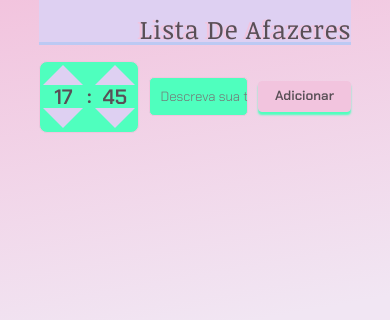
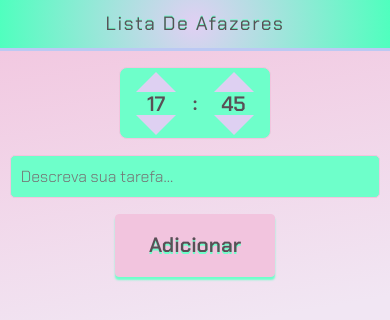
Before and after one commit to ygordimas/lista-de-afazeres, a plain HTML site: page index.html in a window 390 px wide. Drawn offline with Linux system fonts and the light colour scheme.

Commit message:
Ajustes no layout

```diff
--- a/index.html
+++ b/index.html
@@ -2,43 +2,49 @@
 <!--[if lt IE 7]>      <html class="no-js lt-ie9 lt-ie8 lt-ie7"> <![endif]-->
 <!--[if IE 7]>         <html class="no-js lt-ie9 lt-ie8"> <![endif]-->
 <!--[if IE 8]>         <html class="no-js lt-ie9"> <![endif]-->
-<!--[if gt IE 8]>      <html class="no-js"> <!--<![endif]-->
+<!--[if gt IE 8]>      <html class="no-js"> <![endif]-->
 <html>
+  <head>
+    <meta charset="utf-8" />
+    <meta http-equiv="X-UA-Compatible" content="IE=edge" />
+    <title>To-Do List</title>
+    <meta name="description" content="" />
+    <meta name="viewport" content="width=device-width, initial-scale=1" />
 
-<head>
-    <meta charset="utf-8">
-    <meta http-equiv="X-UA-Compatible" content="IE=edge">
-    <title>To-Do List</title>
-    <meta name="description" content="">
-    <meta name="viewport" content="width=device-width, initial-scale=1">
-
-    <link rel="preconnect" href="https://fonts.googleapis.com">
-    <link rel="preconnect" href="https://fonts.gstatic.com" crossorigin>
+    <link rel="preconnect" href="https://fonts.googleapis.com" />
+    <link rel="preconnect" href="https://fonts.gstatic.com" crossorigin />
     <link
       href="https://fonts.googleapis.com/css2?family=Chakra+Petch:wght@300;400;500;600&family=Noticia+Text:wght@400;700&display=swap"
-        rel="stylesheet">
+      rel="stylesheet"
+    />
 
-    <link rel="stylesheet" href="reset.css">
-    <link rel="stylesheet" href="styles.css">
+    <link rel="stylesheet" href="reset.css" />
+    <link rel="stylesheet" href="styles.css" />
     <script src="https://unpkg.com/phosphor-icons"></script>
-
   </head>
 
   <body>
     <!--[if lt IE 7]>
-            <p class="browsehappy">You are using an <strong>outdated</strong> browser. Please <a href="#">upgrade your browser</a> to improve your experience.</p>
+      <p class="browsehappy">
+        You are using an <strong>outdated</strong> browser. Please
+        <a href="#">upgrade your browser</a> to improve your experience.
+      </p>
     <![endif]-->
     <header>
       <span class="titulo">lista de afazeres</span>
       <!-- <i class="ph-note-pencil"></i> -->
     </header>
     <main>
-
       <div class="todoInputs">
         <div class="time-picker" data-time="00:00">
           <div class="hour">
             <div class="hr-up"></div>
-                    <input type="number" class="hr" value="00">
+            <input
+              type="number"
+              class="hr"
+              onclick="this.select();"
+              value="00"
+            />
             <div class="hr-down"></div>
           </div>
 
@@ -46,36 +52,35 @@
 
           <div class="minute">
             <div class="min-up"></div>
-                    <input type="number" class="min" value="00">
+            <input
+              type="number"
+              class="min"
+              onclick="this.select();"
+              value="00"
+            />
             <div class="min-down"></div>
           </div>
         </div>
 
-
-
         <div class="tarefa">
           <!-- <label for="Descricao">Tarefa</label> -->
-                <input type="text" name="Descricao" class="inputTarefa" id="inputTarefaTexto"
-                    placeholder="Descreva sua tarefa...">
+          <input
+            type="text"
+            name="Descricao"
+            class="inputTarefa"
+            id="inputTarefaTexto"
+            placeholder="Descreva sua tarefa..."
+          />
         </div>
 
-
         <button class="botaoAdicionar">Adicionar</button>
-
-
       </div>
       <div class="linha"></div>
     </main>
 
-
-    <section class="toDoLista">
-
-    </section>
-
+    <section class="toDoLista"></section>
 
     <script src="timePicker.js" async defer></script>
     <script src="toDoList.js" async defer></script>
-
   </body>
-
 </html>
--- a/styles.css
+++ b/styles.css
@@ -1,11 +1,11 @@
 :root {
   --main-bg-color: #f1e6f3;
   /* --main-bg-color: #F2DFE2; */
-    --secondary-bg-color: #F2C4DE;
-    --main-text-color: #594F56;
+  --secondary-bg-color: #f2c4de;
+  --main-text-color: #594f56;
   --secondary-text-color: #bcc9f3;
-    --accent-color: #DED0F2;
-    --secondary-accent-color: #4fffbe;
+  --accent-color: #ded0f2;
+  --secondary-accent-color: #6effca;
   --font-size-big: 1.6rem;
   --font-size-regular: 1.3rem;
   --font-size-small: 1rem;
@@ -15,30 +15,66 @@ body {
   width: 100%;
   height: 100vh;
   background-size: cover;
-    background: rgb(242,196,222);
-    background: -moz-linear-gradient(170deg, rgba(242,196,222,1) 0%, rgba(241,230,243,1) 40%);
-    background: -webkit-linear-gradient(170deg, rgba(242,196,222,1) 0%, rgba(241,230,243,1) 40%);
-    background: linear-gradient(170deg, rgba(242,196,222,1) 0%, rgba(241,230,243,1) 40%);
+  background: rgb(242, 196, 222);
+  background: -moz-linear-gradient(
+    170deg,
+    rgba(242, 196, 222, 1) 0%,
+    rgba(241, 230, 243, 1) 40%
+  );
+  background: -webkit-linear-gradient(
+    170deg,
+    rgba(242, 196, 222, 1) 0%,
+    rgba(241, 230, 243, 1) 40%
+  );
+  background: linear-gradient(
+    170deg,
+    rgba(242, 196, 222, 1) 0%,
+    rgba(241, 230, 243, 1) 40%
+  );
   filter: progid:DXImageTransform.Microsoft.gradient(startColorstr="#f2c4de",endColorstr="#f1e6f3",GradientType=1);
   color: var(--main-text-color);
 }
 
 header {
-    width: 80%;
+  width: 100%;
+  height: 3rem;
   display: flex;
-    justify-content: flex-end;
+  align-items: center;
   margin: 0 auto 1rem;
-    padding-top: 1rem;
+
   border-bottom: 3px solid var(--secondary-text-color);
-    font-family: 'Noticia Text', serif;
-    font-size: var(--font-size-big);
-    background-color: var(--accent-color);
-    letter-spacing: 0.04rem;
-    text-transform: capitalize;
-    text-shadow: -3px 0px .5px var(--secondary-bg-color);
+
+  background: rgb(222, 208, 242);
+  background: -moz-radial-gradient(
+    circle,
+    rgba(222, 208, 242, 1) 2%,
+    rgba(79, 255, 190, 1) 100%
+  );
+  background: -webkit-radial-gradient(
+    circle,
+    rgba(222, 208, 242, 1) 2%,
+    rgba(79, 255, 190, 1) 100%
+  );
+  background: radial-gradient(
+    circle,
+    rgba(222, 208, 242, 1) 2%,
+    rgba(79, 255, 190, 1) 100%
+  );
+  filter: progid:DXImageTransform.Microsoft.gradient(startColorstr="#ded0f2",endColorstr="#4fffbe",GradientType=1);
+
+  text-align: center;
   cursor: default;
 }
 
+header .titulo {
+  color: var(--main-text-color);
+  font-family: "Chakra Petch", sans-serif;
+  font-size: 1.2rem;
+  letter-spacing: 0.1rem;
+  text-transform: capitalize;
+  text-shadow: 0px -1px 0.5px var(--secondary-accent-color);
+  margin: 0 auto;
+}
 
 main {
   width: 100vw;
@@ -60,7 +96,6 @@ main {
   width: 100%;
   margin-left: 10px;
   margin-right: 10px;
-
 }
 
 .inputTarefa {
@@ -74,7 +109,7 @@ main {
   border-radius: 5px;
   background-color: var(--secondary-accent-color);
   border: 1px solid var(--secondary-bg-color);
-    font-family: 'Chakra Petch', sans-serif;
+  font-family: "Chakra Petch", sans-serif;
   font-weight: 300;
   color: var(--main-text-color);
 }
@@ -95,25 +130,23 @@ main {
   border: 1px solid var(--secondary-bg-color);
   text-transform: capitalize;
   box-shadow: 0 3px 2px var(--secondary-accent-color);
-    font-family: 'Chakra Petch', sans-serif;
+  font-family: "Chakra Petch", sans-serif;
   font-weight: 600;
   cursor: pointer;
-
 }
 
 .botaoAdicionar:hover {
   background-color: var(--secondary-accent-color);
   box-shadow: 0 3px 2px var(--secondary-bg-color);
   transform: scale(1.05);
-    transition: all .1s ease-in;
+  transition: all 0.1s ease-in;
 }
 
 .botaoAdicionar:active {
   background-color: var(--secondary-text-color);
-    transform: scale(.95);
-    transition: all .1s ease-in;
+  transform: scale(0.95);
+  transition: all 0.1s ease-in;
 }
-
 
 .linha {
   width: 80vw;
@@ -128,13 +161,13 @@ input::-webkit-inner-spin-button {
   -webkit-appearance: none !important;
   /* appearance: none; */
   margin: 0 !important;
-    font-family: 'Chakra Petch', sans-serif;
+  font-family: "Chakra Petch", sans-serif;
   font-weight: 600;
 }
 
 input[type="number"] {
   -moz-appearance: textfield !important;
-    font-family: 'Chakra Petch', sans-serif;
+  font-family: "Chakra Petch", sans-serif;
   font-weight: 600;
 }
 
@@ -146,14 +179,13 @@ input[type="number"] {
   width: 100%;
   max-width: 110px;
 
-
   background-color: var(--secondary-accent-color);
   border: 1px solid var(--secondary-bg-color);
   border-radius: 8px;
   /* box-shadow: 0px 0px 6px rgba(0, 0, 0, 0.2); */
 
   font-size: var(--font-size-regular);
-    font-family: 'Chakra Petch', sans-serif;
+  font-family: "Chakra Petch", sans-serif;
   font-weight: 600;
 
   user-select: none;
@@ -167,7 +199,6 @@ input[type="number"] {
   display: flex;
   justify-content: stretch;
   align-items: stretch;
-
 }
 
 .time-picker .hour .hr,
@@ -197,7 +228,6 @@ input[type="number"] {
   border-left: 20px solid transparent;
   border-right: 20px solid transparent;
   cursor: pointer;
-
 }
 
 .time-picker .hour .hr-up,
@@ -228,8 +258,6 @@ input[type="number"] {
   /* justify-content: flex-start; */
   flex-direction: column;
   margin: 1rem auto 0;
-
-
 }
 
 .toDoElemento {
@@ -241,10 +269,8 @@ input[type="number"] {
   /* background-color: var(--accent-color); */
   gap: 10px;
   /* line-height: 50px; */
-    font-family: 'Noticia Text', serif;
+  font-family: "Noticia Text", serif;
   font-size: var(--font-size-small);
-
-
 }
 
 .toDoCheck {
@@ -256,12 +282,11 @@ input[type="number"] {
   background-color: var(--secondary-bg-color);
   border-radius: 10px;
   position: relative;
-
 }
 
 .toDoHora {
   height: 50px;
-    /* width: 50px; */
+  width: 70px;
 
   border-radius: 4px;
   text-align: center;
@@ -271,7 +296,6 @@ input[type="number"] {
   box-sizing: border-box;
   line-height: 50px;
   cursor: default;
-
 }
 
 .toDoTarefa {
@@ -281,7 +305,7 @@ input[type="number"] {
 
   background-color: var(--accent-color);
   text-transform: lowercase;
-    padding: 10px 0 10px 10px;
+  padding: 10px 10px 10px 10px;
   position: relative;
 }
 
@@ -311,21 +335,20 @@ input[type="number"] {
   border: 1px solid var(--secondary-bg-color);
   text-transform: capitalize;
   box-shadow: 0 3px 2px var(--secondary-accent-color);
-    font-family: 'Chakra Petch', sans-serif;
+  font-family: "Chakra Petch", sans-serif;
   font-weight: 600;
   align-self: flex-end;
   line-height: 2rem;
   color: var(--main-text-color);
   margin-top: 1.3rem;
   cursor: pointer;
-
 }
 
 .botaoLimpaLista:hover {
   background-color: var(--secondary-accent-color);
   box-shadow: 0 3px 2px var(--secondary-bg-color);
   transform: scale(1.05);
-    transition: all .1s ease-in;
+  transition: all 0.1s ease-in;
 }
 
 .botaoLixeiraArea {
@@ -337,8 +360,6 @@ input[type="number"] {
   background-color: var(--secondary-accent-color);
   border-radius: 5px;
   cursor: pointer;
-
-
 }
 
 .botaoLixeiraArea i {
@@ -347,5 +368,28 @@ input[type="number"] {
 
 .botaoLixeiraArea:hover {
   transform: scale(1.1);
-    transition: all .1s ease-in;
+  transition: all 0.1s ease-in;
 }
+
+@media screen and (max-width: 576px) {
+  .time-picker {
+    margin-bottom: 1rem;
+    max-width: 150px;
+  }
+  .todoInputs {
+    flex-direction: column;
+    width: 95vw;
+  }
+
+  .inputTarefa {
+    font-size: 1rem;
+    margin-bottom: 1rem;
+  }
+
+  .botaoAdicionar {
+    line-height: 3.8rem;
+    width: 10rem;
+    font-size: 1.3rem;
+    text-shadow: 0px 2px 0px var(--secondary-accent-color);
+  }
+}
```
Lines whose indentation alone changed are shown as unchanged.
